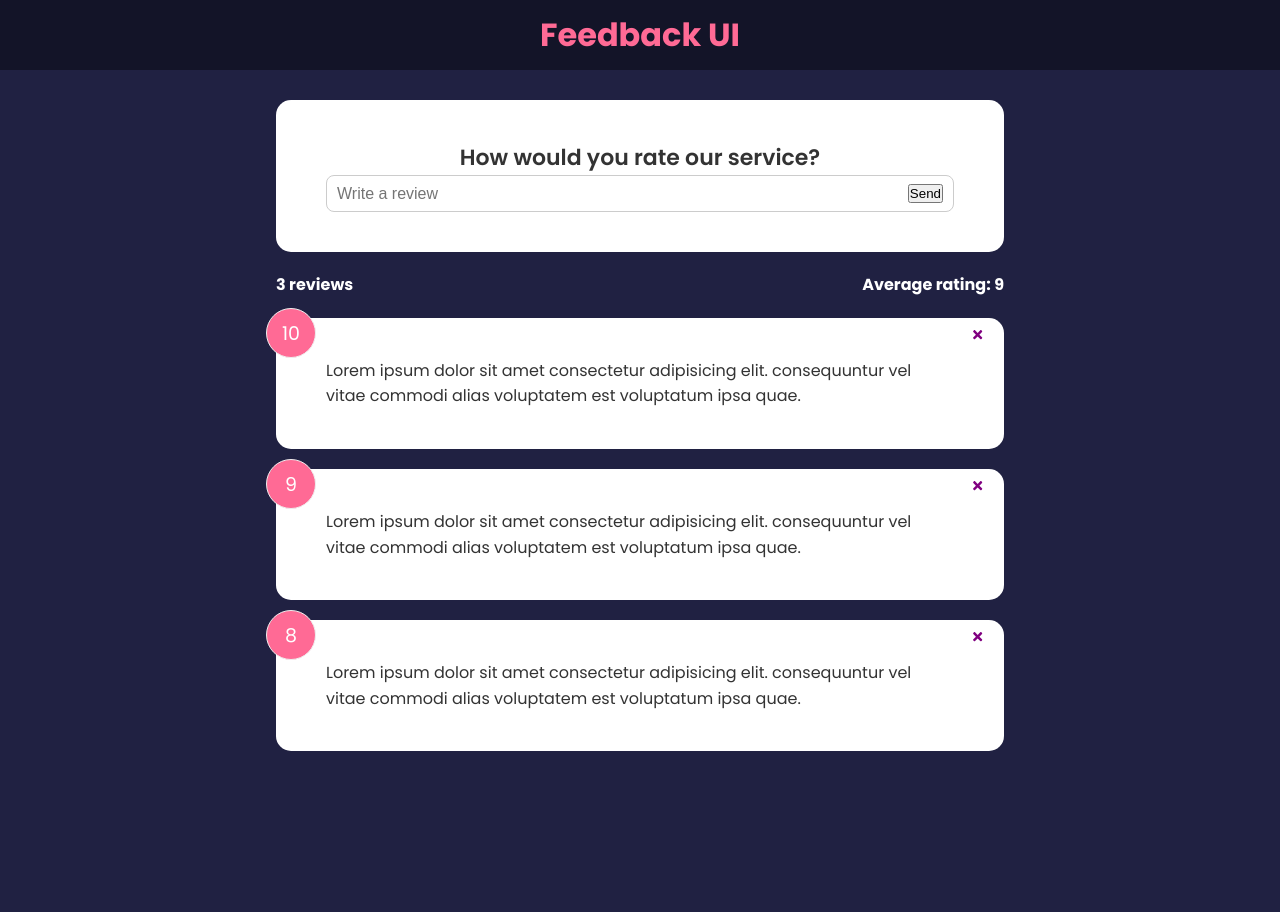
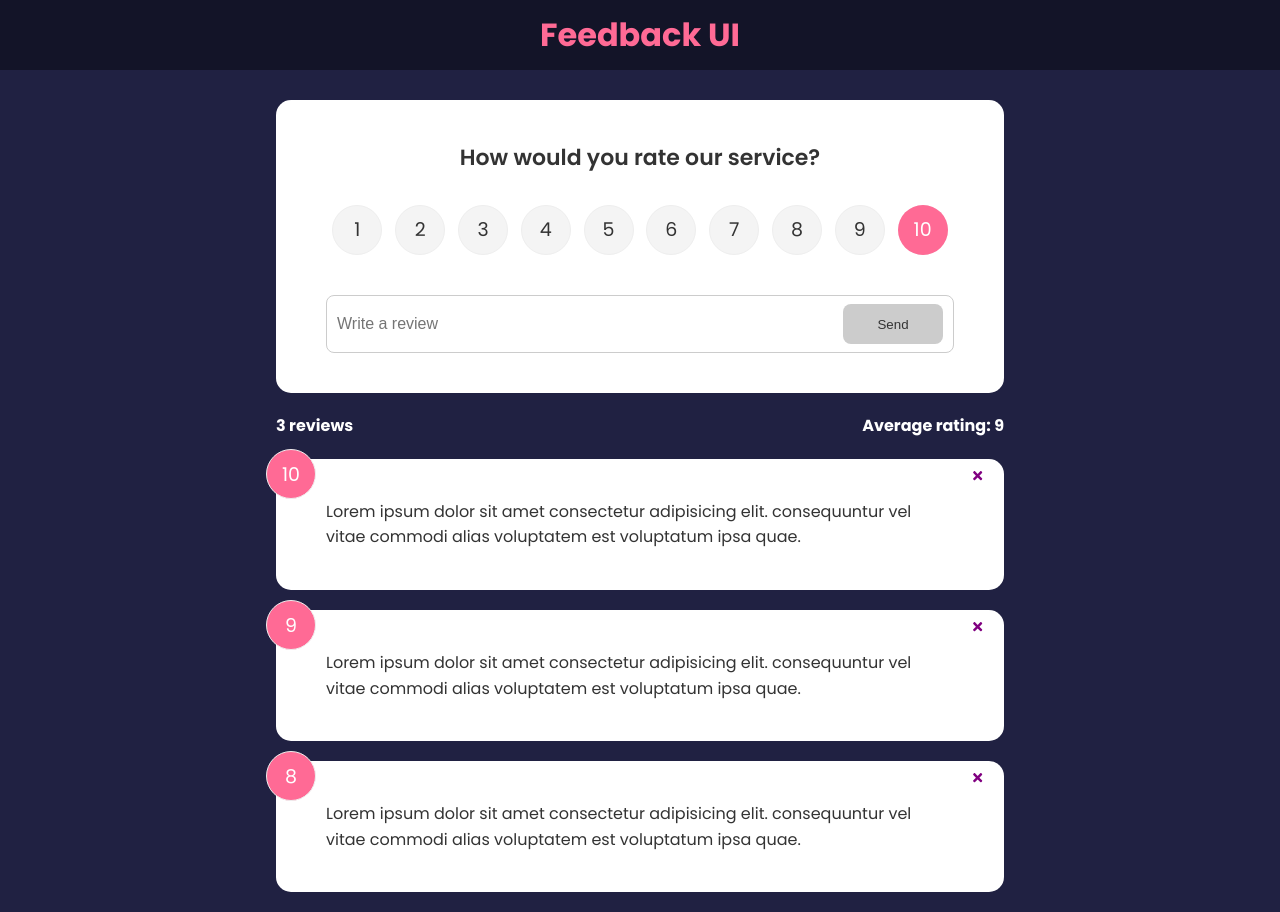
Before and after one commit to kiszka-py/feedback-app, a React (Create React App) app: page / in a window 1280 px wide. Before the commit the page ends 800 px from the top, so only its background shows below. Built offline with nearby package versions, Linux system fonts and the light colour scheme.

Commit message:
Add addFeedback functionality

```diff
--- a/src/App.js
+++ b/src/App.js
@@ -14,11 +14,17 @@ export default function App() {
       setFeedback(feedback.filter((item) => item.id !== id));
     }
   }
+
+  function addFeedback(newFeedback) {
+    console.log(newFeedback, "from App");
+    setFeedback([, newFeedback, ...feedback]);
+  }
+
   return (
     <>
       <Header text="Feedback UI" />
       <div className="container">
-        <FeedbackForm />
+        <FeedbackForm handleAddFeedback={addFeedback} />
         <FeedbackStats feedback={feedback} />
         <FeedbackList feedback={feedback} handleDelete={deleteFeedback} />
       </div>
--- a/src/components/FeedbackForm.jsx
+++ b/src/components/FeedbackForm.jsx
@@ -1,17 +1,47 @@
 import React, { useState } from "react";
 import Card from "./shared/Card";
+import Button from "./shared/Button";
+import RatingSelect from "./RatingSelect";
 
-function FeedbackForm() {
+function FeedbackForm({ handleAddFeedback }) {
   const [text, setText] = useState("");
+  const [rating, setRating] = useState("");
+  const [btnDisabled, setBtnDisabled] = useState(true);
+  const [message, setMessage] = useState("");
 
   function handleTextChange(e) {
+    if (text === "") {
+      setBtnDisabled(true);
+      setMessage(null);
+    } else if (text !== "" && text.trim().length <= 10) {
+      setBtnDisabled(true);
+      setMessage("Text must be at least 10 characters");
+    } else {
+      setBtnDisabled(false);
+      setMessage(null);
+    }
+
     setText(e.target.value);
+  }
+
+  function handleSubmit(e) {
+    e.preventDefault();
+    if (text.trim().length > 10) {
+      const newFeedback = {
+        text,
+        rating,
+        id: Date.now(),
+      };
+      setText("");
+      handleAddFeedback(newFeedback);
+    }
   }
 
   return (
     <Card>
-      <form action="">
+      <form onSubmit={handleSubmit}>
         <h2>How would you rate our service?</h2>
+        <RatingSelect select={(rating) => setRating(rating)} />
         <div className="input-group">
           <input
             onChange={handleTextChange}
@@ -19,8 +49,12 @@ function FeedbackForm() {
             placeholder="Write a review"
             value={text}
           />
-          <button type="submit">Send</button>
+          <Button type="submit" isdDisabled={btnDisabled}>
+            Send
+          </Button>
         </div>
+
+        {message && <div className="message">{message}</div>}
       </form>
     </Card>
   );
--- /dev/null
+++ b/src/components/RatingSelect.jsx
@@ -0,0 +1,32 @@
+import React, { useState } from "react";
+
+function RatingSelect({ select }) {
+  const [selected, setSelected] = useState(10);
+
+  function handleChange(e) {
+    setSelected(+e.target.value);
+    select(+e.target.value);
+  }
+
+  return (
+    <ul className="rating">
+      {[...Array(10).keys()]
+        .map((n) => n + 1)
+        .map((number) => (
+          <li key={number}>
+            <input
+              type="radio"
+              id={`num${number}`}
+              name="rating"
+              value={number}
+              onChange={handleChange}
+              checked={selected === number}
+            />
+            <label htmlFor={`num${number}`}>{number}</label>
+          </li>
+        ))}
+    </ul>
+  );
+}
+
+export default RatingSelect;
--- /dev/null
+++ b/src/components/shared/Button.jsx
@@ -0,0 +1,17 @@
+import React from "react";
+
+function Button({ children, version, type, isdDisabled }) {
+  return (
+    <button type={type} disabled={isdDisabled} className={`btn btn-${version}`}>
+      {children}
+    </button>
+  );
+}
+
+Button.defaultProps = {
+  version: "primary",
+  type: "button",
+  isdDisabled: false,
+};
+
+export default Button;
```
